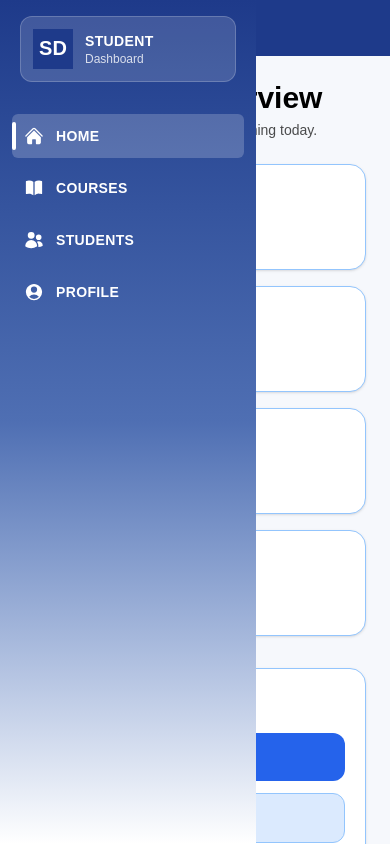
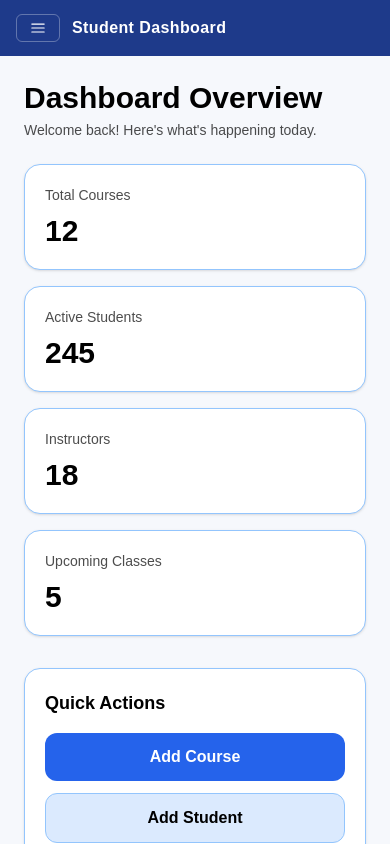
Before and after one commit to Shalika24/student-dashboard, a Next.js app: page / in a window 390 px wide. Shown: the top 844 px of the page. Built offline with nearby package versions, Linux system fonts and the light colour scheme.

Commit message:
Day 2: Search, filters, forms, validation, states

```diff
--- a/app/components/Footer.tsx
+++ b/app/components/Footer.tsx
@@ -1,6 +1,6 @@
 export default function Footer() {
   return (
-    <footer className="h-12 bg-[#1e3a8a] text-white px-6 flex items-center justify-center text-sm font-medium shadow-inner">
+    <footer className="h-12 bg-[var(--blue-900)] text-white px-6 flex items-center justify-center text-sm font-medium shadow-inner">
       © {new Date().getFullYear()} Student Course Management Dashboard
     </footer>
   );
--- a/app/components/Navbar.tsx
+++ b/app/components/Navbar.tsx
@@ -13,7 +13,7 @@ export default function Navbar({
   collapsed: boolean;
 }) {
   return (
-    <header className="h-14 bg-[#1e3a8a] text-white px-4 flex items-center justify-between">
+    <header className="h-14 bg-[var(--blue-900)] text-white px-4 flex items-center justify-between">
       <div className="flex items-center gap-3">
         {/* Mobile menu */}
         <button
--- a/app/components/Sidebar.tsx
+++ b/app/components/Sidebar.tsx
@@ -52,8 +52,10 @@ export default function Sidebar({
         className={[
           "fixed md:static top-0 left-0 z-40 h-screen",
           collapsed ? "w-20" : "w-64",
+          // Mobile slide animation
+          open ? "translate-x-0" : "-translate-x-full md:translate-x-0",
           "transition-all duration-300",
-          "bg-gradient-to-b from-[#1e3a8a] via-[#4f6fb3] to-white",
+          "bg-gradient-to-b from-[var(--blue-900)] via-[#4f6fb3] to-white",
           "pt-4 px-3",
         ].join(" ")}
       >
@@ -125,7 +127,7 @@ export default function Sidebar({
                   <span
                     className="
                       pointer-events-none absolute left-full ml-3
-                      rounded-md bg-[#1e3a8a]
+                      rounded-md bg-[var(--blue-900)]
                       px-3 py-2 text-xs font-semibold text-white
                       opacity-0 translate-x-1
                       group-hover:opacity-100 group-hover:translate-x-0
--- a/app/page.tsx
+++ b/app/page.tsx
@@ -1,10 +1,12 @@
+import Link from "next/link";
+
 export default function HomePage() {
   return (
     <main className="text-black">
       <div className="mb-6">
         <h1 className="text-3xl font-extrabold">Dashboard Overview</h1>
         <p className="mt-1 text-sm text-black/70">
-          Welcome back! Here’s what’s happening today.
+          Welcome back! Here's what's happening today.
         </p>
       </div>
 
@@ -31,12 +33,16 @@ export default function HomePage() {
         <div className="lg:col-span-1 rounded-2xl border border-[var(--border)] bg-white p-5 shadow-sm">
           <h2 className="text-lg font-bold">Quick Actions</h2>
           <div className="mt-4 flex flex-col gap-3">
-            <button className="rounded-xl bg-[var(--blue-600)] text-white py-3 font-bold hover:opacity-95">
-              Add Course
-            </button>
-            <button className="rounded-xl bg-[var(--blue-100)] text-black py-3 font-bold border border-[var(--border)] hover:bg-[var(--blue-200)]">
-              Add Student
-            </button>
+            <Link href="/courses">
+              <button className="w-full rounded-xl bg-[var(--blue-600)] text-white py-3 font-bold hover:opacity-95">
+                Add Course
+              </button>
+            </Link>
+            <Link href="/students">
+              <button className="w-full rounded-xl bg-[var(--blue-100)] text-black py-3 font-bold border border-[var(--border)] hover:bg-[var(--blue-200)]">
+                Add Student
+              </button>
+            </Link>
             <button className="rounded-xl bg-white text-black py-3 font-bold border border-[var(--border)] hover:bg-[var(--blue-100)]">
               View Reports
             </button>
```
Also changed, not shown: app/courses/page.tsx (line endings or trailing spaces), app/globals.css (line endings or trailing spaces), app/layout.tsx (line endings or trailing spaces), app/profile/page.tsx (line endings or trailing spaces), app/students/page.tsx (line endings or trailing spaces), 1 other file (tests, documents, lock files or other folders).
